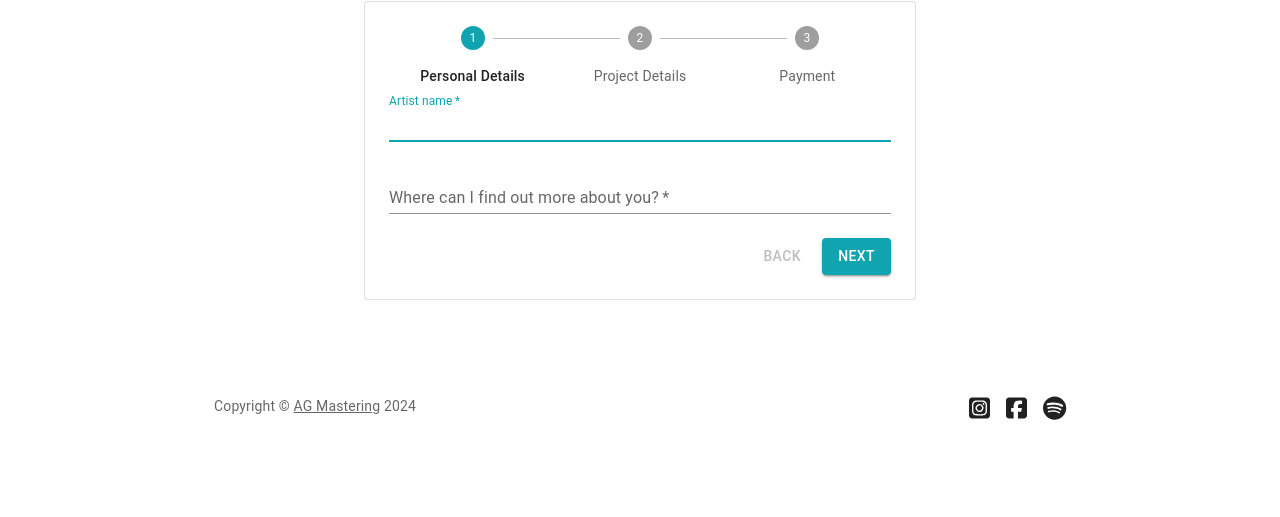
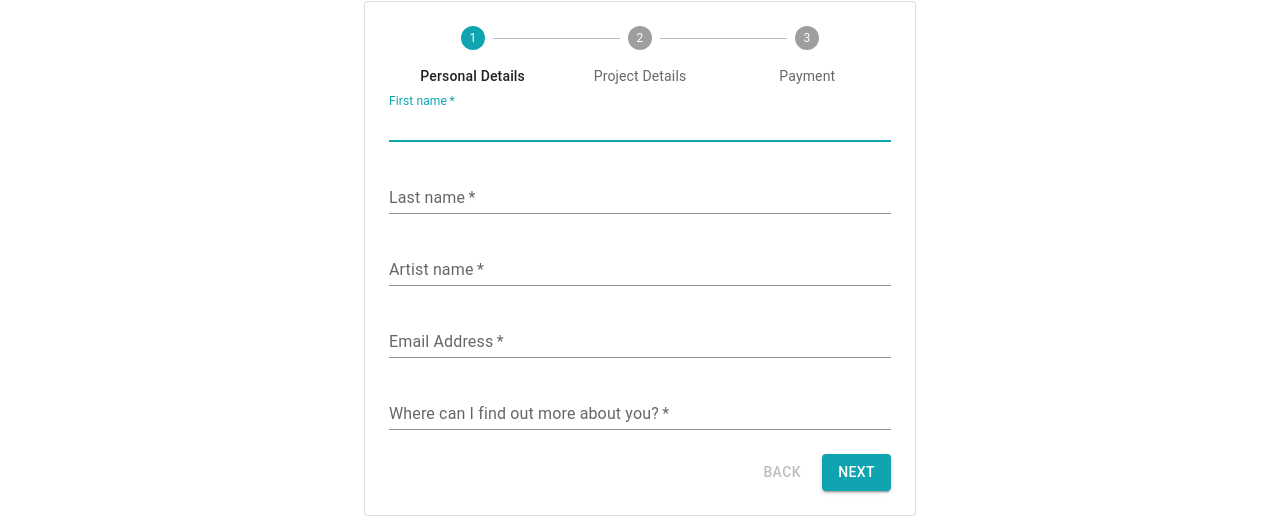
Before and after one commit to alexgeary37/agmasteringClient, a React (Create React App) app: page /start-a-project/mastering in a window 1280 px wide. Shown: the part 267-784 px from the top of the page. Built offline with nearby package versions, Linux system fonts and the light colour scheme; no server answers.

Commit message:
Add firstName, lastName, and email to personalInfoForm and checkout

```diff
--- a/src/components/checkout/Checkout.jsx
+++ b/src/components/checkout/Checkout.jsx
@@ -13,6 +13,7 @@ import PersonalInfoForm from "./PersonalInfoForm";
 import ProjectInfoForm from "./ProjectInfoForm";
 import StripeContainer from "./StripeContainer";
 import { useLocation, useNavigate } from "react-router-dom";
+import validator from "validator";
 
 const foundMeOptions = [
   "website",
@@ -35,7 +36,10 @@ export default function Checkout() {
   const [activeStep, setActiveStep] = useState(0);
   const [quote, setQuote] = useState(0);
   const [formData, setFormData] = useState({
+    firstName: "",
+    lastName: "",
     artistName: "",
+    email: "",
     moreAboutYou: "",
     projectTitle: "",
     projectType: "single",
@@ -49,7 +53,10 @@ export default function Checkout() {
     foundMeOther: "",
   });
   const [formErrors, setFormErrors] = useState({
+    firstName: "",
+    lastName: "",
     artistName: "",
+    email: "",
     moreAboutYou: "",
     projectTitle: "",
     songTitles: "",
@@ -68,7 +75,6 @@ export default function Checkout() {
     } else {
       setQuote(MIX_MASTER_PRICE);
     }
-
     // eslint-disable-next-line
   }, []);
 
@@ -137,15 +143,27 @@ export default function Checkout() {
   };
 
   const validatePersonalInputs = () => {
+    const newFirstName =
+      formData.firstName === "" ? "This is a compulsory field" : "";
+
+    const newLastName =
+      formData.lastName === "" ? "This is a compulsory field" : "";
+
     const newArtistName =
       formData.artistName === "" ? "This is a compulsory field" : "";
+
+    let newEmail = formData.email === "" ? "This is a compulsory field" : "";
+    if (!validator.isEmail(formData.email)) newEmail = "Invalid email";
 
     const newMoreAboutYou =
       formData.moreAboutYou === "" ? "This is a compulsory field" : "";
 
     setFormErrors((prevData) => ({
       ...prevData, // eslint-disable-next-line
+      ["fistName"]: newFirstName, // eslint-disable-next-line
+      ["lastName"]: newLastName, // eslint-disable-next-line
       ["artistName"]: newArtistName, // eslint-disable-next-line
+      ["email"]: newEmail, // eslint-disable-next-line
       ["moreAboutYou"]: newMoreAboutYou,
     }));
     return newArtistName === "" && newMoreAboutYou === "";
@@ -272,7 +290,6 @@ export default function Checkout() {
           <ProjectInfoForm
             formData={formData}
             formErrors={formErrors}
-            // isMastering={isMastering}
             handleChange={handleChange}
             handleBack={handleBack}
             handleNext={handleNext}
--- a/src/components/checkout/PersonalInfoForm.jsx
+++ b/src/components/checkout/PersonalInfoForm.jsx
@@ -18,20 +18,60 @@ export default function PersonalInfoForm({
             <TextField
               required
               variant="standard"
+              name="firstName"
+              label="First name"
+              value={formData.firstName}
+              onChange={handleChange}
+              fullWidth
+              autoFocus
+              error={formErrors.firstName !== ""}
+              helperText={formErrors.firstName}
+            />
+          </Grid>
+          <Grid item xs={12}>
+            <TextField
+              required
+              variant="standard"
+              name="lastName"
+              label="Last name"
+              value={formData.lastName}
+              onChange={handleChange}
+              fullWidth
+              error={formErrors.lastName !== ""}
+              helperText={formErrors.lastName}
+            />
+          </Grid>
+          <Grid item xs={12}>
+            <TextField
+              required
+              variant="standard"
               name="artistName"
               label="Artist name"
               value={formData.artistName}
               onChange={handleChange}
               fullWidth
-              autoFocus
               error={formErrors.artistName !== ""}
               helperText={formErrors.artistName}
             />
           </Grid>
           <Grid item xs={12}>
             <TextField
+              required
               variant="standard"
+              name="email"
+              label="Email Address"
+              value={formData.email}
+              onChange={handleChange}
+              // autoComplete="email"
+              fullWidth
+              error={formErrors.email !== ""}
+              helperText={formErrors.email}
+            />
+          </Grid>
+          <Grid item xs={12}>
+            <TextField
               required
+              variant="standard"
               name="moreAboutYou"
               label="Where can I find out more about you?"
               placeholder="Spotify, YouTube or Social Media link..."
```
Also changed, not shown: src/components/checkout/ProjectInfoForm.jsx (+0 -23 lines).
